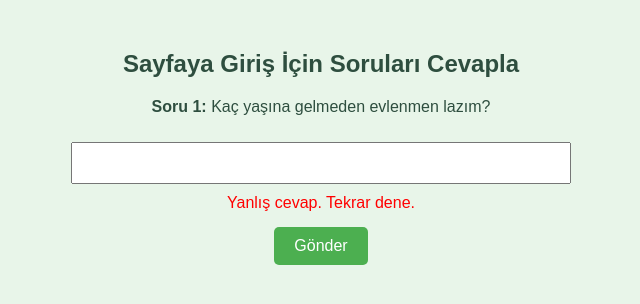
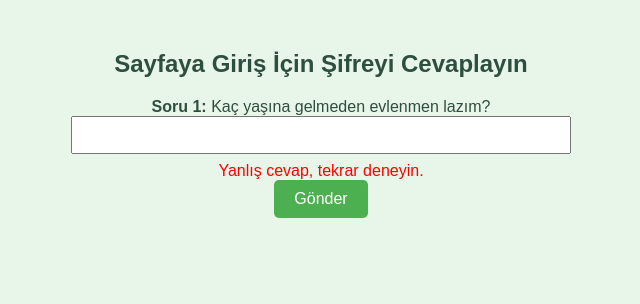
Before and after one commit to yavuzbgv/dilaraa, a plain HTML site: page index.html in a window 1280 px wide. Both pictures are taken after a click on the button "Gönder". Shown: the whole page, without its empty margins (319-959 px from the left). Drawn offline with Linux system fonts and the light colour scheme.

Commit message:
index.html

```diff
--- a/index.html
+++ b/index.html
@@ -3,98 +3,106 @@
 <head>
   <meta charset="UTF-8" />
   <meta name="viewport" content="width=device-width, initial-scale=1" />
-  <title>Doğum Günü Kartı - Giriş</title>
+  <title>Şifre Koruması - Doğum Günü Kartı</title>
   <style>
     body {
       font-family: Arial, sans-serif;
-      background: #e8f5e9;
-      color: #2e4e3f;
       padding: 30px;
       max-width: 500px;
       margin: auto;
+      background: #e8f5e9;
+      color: #2e4e3f;
       text-align: center;
     }
-    input[type="text"] {
-      padding: 10px;
+    .question {
+      margin-bottom: 20px;
+    }
+    input[type=text] {
+      padding: 8px;
       width: 100%;
       box-sizing: border-box;
-      font-size: 16px;
-      margin-top: 10px;
+      font-size: 1rem;
     }
     button {
       padding: 10px 20px;
-      margin-top: 15px;
       background: #4caf50;
       color: white;
       border: none;
+      cursor: pointer;
+      font-size: 1rem;
       border-radius: 5px;
-      font-size: 16px;
-      cursor: pointer;
+    }
+    button:disabled {
+      background: #ccc;
+      cursor: default;
     }
     .error {
       color: red;
-      margin-top: 10px;
+      margin-top: 8px;
     }
     #cardContent {
+      margin-top: 20px;
       display: none;
     }
     img {
+      margin-top: 20px;
       width: 300px;
-      margin-top: 20px;
+      max-width: 100%;
     }
   </style>
 </head>
 <body>
 
-  <h2>Sayfaya Giriş İçin Soruları Cevapla</h2>
-  <div id="quiz"></div>
+<h2>Sayfaya Giriş İçin Şifreyi Cevaplayın</h2>
+
+<div id="questions-container">
+  <!-- Sorular buraya eklenecek -->
+</div>
 
 <script>
   const questions = [
     { q: "Kaç yaşına gelmeden evlenmen lazım?", a: "30" },
-      { q: "Seni sevmediğim toplam gün sayısı", a: "0" },
-      { q: "Seni unuttuğum gün sayısı", a: "0" },
+    { q: "Seni sevmediğim toplam gün sayısı?", a: "0" },
     { q: "Ronaldonun forma numarası", a: "7" },
     { q: "Tanıştığımız yaşlarımız", a: "20" },
-      { q: "Seni yarıyolda bırakma ihtimalim kaçtır?", a: "0" },
-      { q: "Zaten anlamışsındır di mi? (1)", a: "2" },
-      { q: "Zaten anlamışsındır di mi? (2)", a: "2" }
+    { q: "Seni yarıyolda bırakma ihtimalim kaçtır? (üçüncü sıfır için)", a: "0" },
+    { q: "Verdiğin cevaplarda bir anlam aramalısın?", a: "2" },
   ];
 
   let current = 0;
 
-    function showQuestion() {
-      const container = document.getElementById("quiz");
+  function showQuestion(index) {
+    const container = document.getElementById("questions-container");
     container.innerHTML = `
-        <div>
-          <p><strong>Soru ${current + 1}:</strong> ${questions[current].q}</p>
-          <input type="text" id="answer" />
-          <div class="error" id="error"></div>
+      <div class="question">
+        <label><strong>Soru ${index + 1}:</strong> ${questions[index].q}</label>
+        <input type="text" id="answerInput" autocomplete="off" />
+        <div id="error" class="error"></div>
         <button onclick="checkAnswer()">Gönder</button>
       </div>
     `;
+    document.getElementById("answerInput").focus();
   }
 
   function checkAnswer() {
-      const input = document.getElementById("answer").value.trim();
-      const error = document.getElementById("error");
-
+    const input = document.getElementById("answerInput").value.trim();
+    const errorDiv = document.getElementById("error");
     if (input === questions[current].a) {
       current++;
-        if (current < questions.length) {
-          showQuestion();
+      if (current >= questions.length) {
+        showSuccess();
       } else {
-          showContinueButton();
+        showQuestion(current);
       }
     } else {
-        error.textContent = "Yanlış cevap. Tekrar dene.";
+      errorDiv.textContent = "Yanlış cevap, tekrar deneyin.";
     }
   }
 
-    function showContinueButton() {
-      const container = document.getElementById("quiz");
+  function showSuccess() {
+    const container = document.getElementById("questions-container");
     container.innerHTML = `
-        <h3>Şifre doğru 🎉</h3>
+      <h3>Şifre doğru! 🎉</h3>
       <button onclick="showCard()">Devam Et</button>
     `;
   }
@@ -103,9 +111,12 @@
     document.body.innerHTML = `
       <h1>🎉 İyi ki Doğdun, Dilara!</h1>
       <p>Bu kart senin için hazırlandı 💌</p>
-        <audio id="bgm" controls autoplay loop>
-          <source src="https://dl.sndup.net/3hvm/Madrigal-Enstrumantal.mp3" type="audio/mpeg">
-          Tarayıcınız bu ses öğesini desteklemiyor.
+      <button onclick="startCard()">Devam et ve müziği başlat</button>
+
+      <div id="cardContent">
+        <audio id="bgm" loop>
+          <source src="Madrigal-Enstrumantal.mp3" type="audio/mpeg">
+          Tarayıcınız ses öğesini desteklemiyor.
         </audio>
         <div style="margin-top: 20px; font-size: 1.2rem;">
           Seni tanıdığım gün hayatımın rengi değişti, Dilara.<br/>
@@ -115,11 +126,21 @@
         <img src="IMG-20230131-WA0079.jpg" alt="Fotoğraf 1" />
         <img src="IMG-20230206-WA0008.jpg" alt="Fotoğraf 2" />
         <img src="IMG_20220827_210953.jpg" alt="Fotoğraf 3" />
+      </div>
     `;
   }
 
-    // İlk soruyu göster
-    showQuestion();
+  function startCard() {
+    const content = document.getElementById('cardContent');
+    const bgm = document.getElementById('bgm');
+    content.style.display = 'block';
+    bgm.play().catch(e => {
+      alert("Müziği başlatmak için tıklamayı tekrar deneyin.");
+    });
+  }
+
+  // Başlangıçta ilk soruyu göster
+  showQuestion(current);
 </script>
 
 </body>
```
Lines whose indentation alone changed are shown as unchanged.
